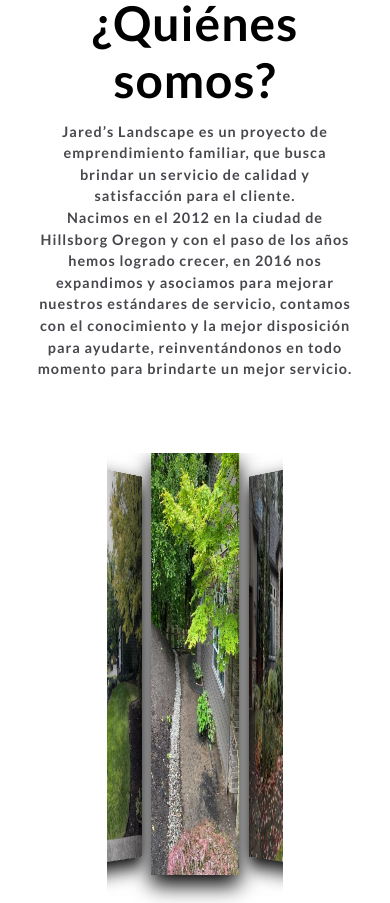
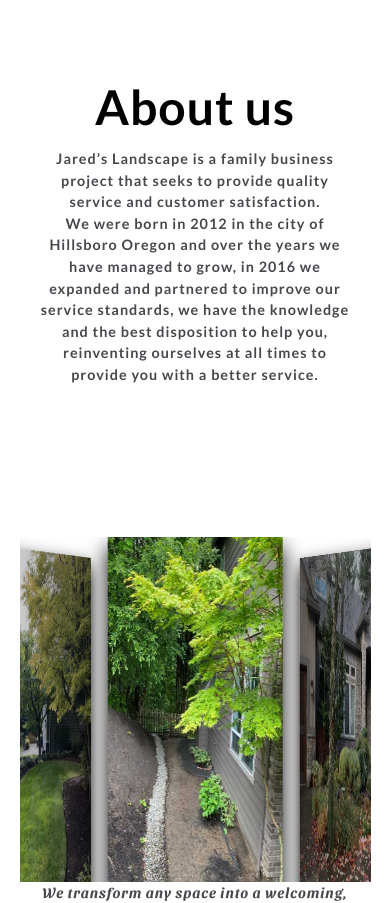
Before and after one commit to jaredsLandscape/PAGE-JAREDS-LANDSCAPE, a React (Create React App) app: page / in a window 390 px wide. Shown: the part 940-1843 px from the top of the page. Built offline with nearby package versions, Linux system fonts and the light colour scheme.

Commit message:
correcciones finales

```diff
--- a/src/App.js
+++ b/src/App.js
@@ -21,7 +21,7 @@ const App = () => {
 
   useEffect(() => {
     setCookie(JSON.parse(localStorage.getItem("terms")))
-    localStorage.setItem('lenguague', JSON.stringify('es'))
+    localStorage.setItem('lenguague', JSON.stringify('en'))
     setLenguague(JSON.parse(localStorage.getItem("lenguague")))
   },[cookie])
 
--- a/src/components/About.jsx
+++ b/src/components/About.jsx
@@ -35,10 +35,10 @@ export default function About({leng}){
                 {leng==='es'?(
                     <p className="fade">Jared’s Landscape es un proyecto de emprendimiento familiar, que busca brindar
                     un servicio de calidad y satisfacción para el cliente.<br/>
-                    Nacimos en el 2012 en la ciudad de Hillsborg Oregon y con el paso de los años hemos logrado crecer, en 2016 nos expandimos y asociamos para mejorar nuestros estándares de servicio, contamos con el conocimiento y la mejor disposición para ayudarte, reinventándonos en todo momento para brindarte un mejor servicio.</p>
+                    Nacimos en el 2012 en la ciudad de Hillsboro Oregon y con el paso de los años hemos logrado crecer, en 2016 nos expandimos y asociamos para mejorar nuestros estándares de servicio, contamos con el conocimiento y la mejor disposición para ayudarte, reinventándonos en todo momento para brindarte un mejor servicio.</p>
                 ): <p>Jared’s Landscape is a family business project that seeks to provide
                 quality service and customer satisfaction.<br/>
-                We were born in 2012 in the city of Hillsborg Oregon and over the years we have managed to grow, in 2016 we expanded and partnered to improve our service standards, we have the knowledge and the best disposition to help you, reinventing ourselves at all times to provide you with a better service.</p>}
+                We were born in 2012 in the city of Hillsboro Oregon and over the years we have managed to grow, in 2016 we expanded and partnered to improve our service standards, we have the knowledge and the best disposition to help you, reinventing ourselves at all times to provide you with a better service.</p>}
             </div>
             {/* SLIDER */}
             <div className="quienes_somos_slide">
--- a/src/css/index.css
+++ b/src/css/index.css
@@ -96,8 +96,11 @@ h3{
 }
 
 /* MENU PARA DISPOSITIVOS MOVILES */
-#menu{
+/* #menu{
   display: none;
+} */
+input[type="checkbox"]{
+  opacity: 0;
 }
 .checkbtn{
   display: none;
@@ -956,6 +959,7 @@ footer p{
   .menu li{
       display: block;
   }
+
   nav{
       padding: 5% 8%;
   }
@@ -1003,6 +1007,7 @@ footer p{
   }
 
   /* QUIENES SOMOS */
+  .quienes_somos_slide{ width: 100%;height: 50vh; }
   #quienes_somos{
       flex-direction: column;
       height: 135vh;
@@ -1018,6 +1023,7 @@ footer p{
   }
   .quienes_somos_info{
       width: 90%;
+      height: 45vh;
   }
   .swiper-container{
       width: 95%;
@@ -1061,6 +1067,9 @@ footer p{
   #contacto h2 {
       text-align: center;
       padding-top: 80px;
+  }
+  .card-info{
+    padding-top: 65px;
   }
   .container-passeds{
       flex-direction: column;
@@ -1127,7 +1136,6 @@ footer p{
   footer{
       height: 70vh;
   }
-  .quienes_somos_slide{ width: 100%!important;height: 70vh; }
 }
 
 .text-red-primary{
```
